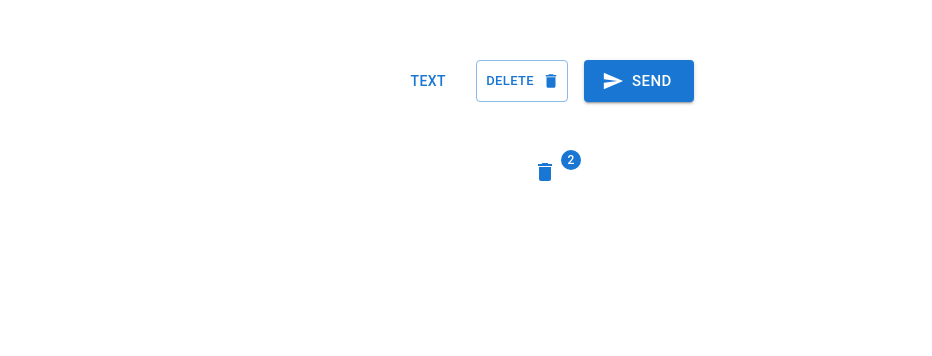
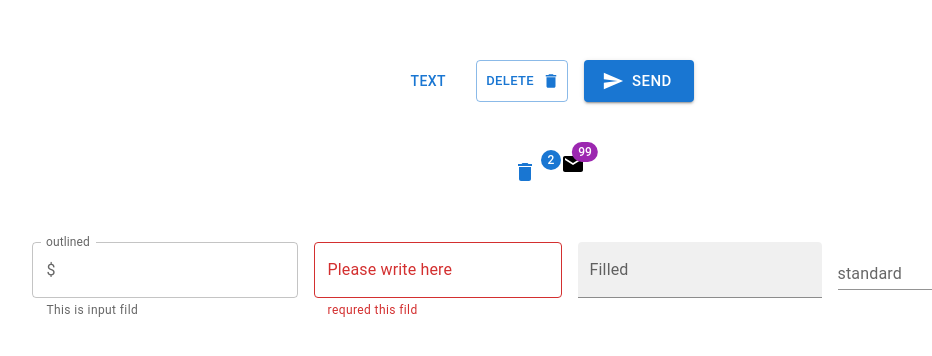
Before and after one commit to mehedihasan-swe/ReactJsComponents, a React (Create React App) app in the folder reactcomponents/: page / in a window 1280 px wide. Shown: the part 180-536 px from the top of the page, without its empty margins (95-1027 px from the left). Built offline with nearby package versions, Linux system fonts and the light colour scheme; the HTML template or start-up script is replaced by a standard one.

Commit message:
[Feat][style] Added TextFild

```diff
--- a/reactcomponents/src/components/ComButton.js
+++ b/reactcomponents/src/components/ComButton.js
@@ -1,8 +1,9 @@
-import { Badge, badgeClasses, Button, IconButton, Stack, Tooltip } from '@mui/material'
+import { Badge, badgeClasses, Button, IconButton, InputAdornment, Stack, TextField, Tooltip } from '@mui/material'
 import DeleteIcon from '@mui/icons-material/Delete';
 import SendIcon from '@mui/icons-material/Send';
-import React from 'react'
+import React, { useState } from 'react'
 import { styled } from '@mui/system';
+import MailIcon from '@mui/icons-material/Mail';
 
 
 const CartBadge = styled(Badge)`
@@ -12,25 +13,69 @@ const CartBadge = styled(Badge)`
   }
 `;
 
+
+
+
 export default function ComButton() {
+  const [data, setData] = useState('');
   return (
     <>
-    <Stack direction="row" spacing={2} display="flex" justifyContent="center" alignContent="center" marginTop="30vh">
+      <Stack direction="row" spacing={2} display="flex" justifyContent="center" alignContent="center" marginTop="30vh">
 
         <Button variant="text">Text</Button>
-        <Button variant='outlined' size="small" endIcon={<DeleteIcon/>}>Delete </Button>
-        <Button variant='contained' size="large" startIcon={<SendIcon/>}>Send</Button>
+        <Button variant='outlined' size="small" onClick={() => { alert('Alert for this btn') }} endIcon={<DeleteIcon />}>Delete </Button>
+        <Button variant='contained' size="large" startIcon={<SendIcon />}>Send</Button>
 
-    </Stack>
+      </Stack>
 
-    <Stack direction="row" spacing={2} display="flex" justifyContent="center" alignContent="center" marginTop="50px">
+      <Stack direction="row" spacing={2} display="flex" justifyContent="center" alignContent="center" marginTop="50px">
 
         <Tooltip title="Click to see loading">
-            <IconButton aria-label="delete" badgeContent={2} color="primary" overlap="circular" > <DeleteIcon/> </IconButton>
-            <CartBadge badgeContent={2} color="primary" overlap="circular" />
+          <IconButton aria-label="delete" badgeContent={2} color="primary" overlap="circular" > <DeleteIcon /> </IconButton>
+          <CartBadge badgeContent={2} color="primary" overlap="circular" />
         </Tooltip>
 
-    </Stack>
+        <Tooltip title="Click to see loading">
+          <Badge color="secondary" badgeContent={99}>
+            <MailIcon />
+          </Badge>
+        </Tooltip>
+
+      </Stack>
+
+      <Stack direction="row" spacing={2} display="flex" justifyContent="center" alignContent="center" marginTop="50px">
+        <TextField
+          label="outlined"
+          variant='outlined'
+          helperText="This is input fild"
+          type='text'
+          slotProps={{
+            input: {
+              startAdornment: (
+                <InputAdornment position='start'>
+                  $
+                </InputAdornment>
+              )
+            }
+          }}
+
+        />
+
+        <TextField
+        variant='outlined'
+        label="Please write here"
+        value={data}
+        error={!data}
+        helperText={!data ? 'requred this fild': 'done'}
+        onChange={(e)=>setData(e.target.value)}
+        />
+
+
+
+        <TextField label="Filled" variant='filled' />
+        <TextField label="standard" variant='standard' />
+
+      </Stack>
     </>
   )
 }
```
